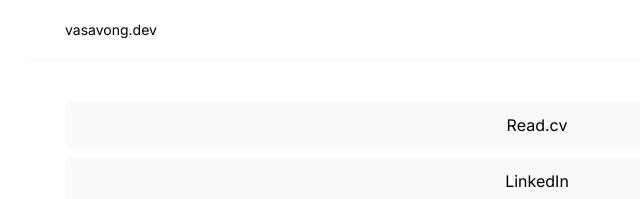
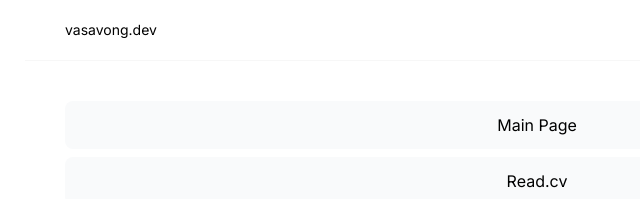
Before and after one commit to devinvasavong/portfolio, a Next.js app: page /links in a window 1280 px wide. Shown: the top 199 px of the page, without its empty margins (103-743 px from the left). Built offline with nearby package versions, Linux system fonts and the light colour scheme.

Commit message:
Added mainpage to links cell

```diff
--- a/app/links/page.tsx
+++ b/app/links/page.tsx
@@ -27,6 +27,7 @@ export default function Links() {
             <Navbar />
             <div className="mx-auto max-w-5xl p-10">
                 <div className="grid-cols-1 flex flex-col gap-2 transition-all duration-300">
+                    <Card title="Main Page" link="https://vasavong.dev/" />
                     <Card title="Read.cv" link="https://read.cv/cdv" />
                     <Card title="LinkedIn" link="https://linkedin.com/in/devinvasavong" caption="Connect with me" />
                     <Card title="Github" link="https://github.com/devinvasavong" />
```
